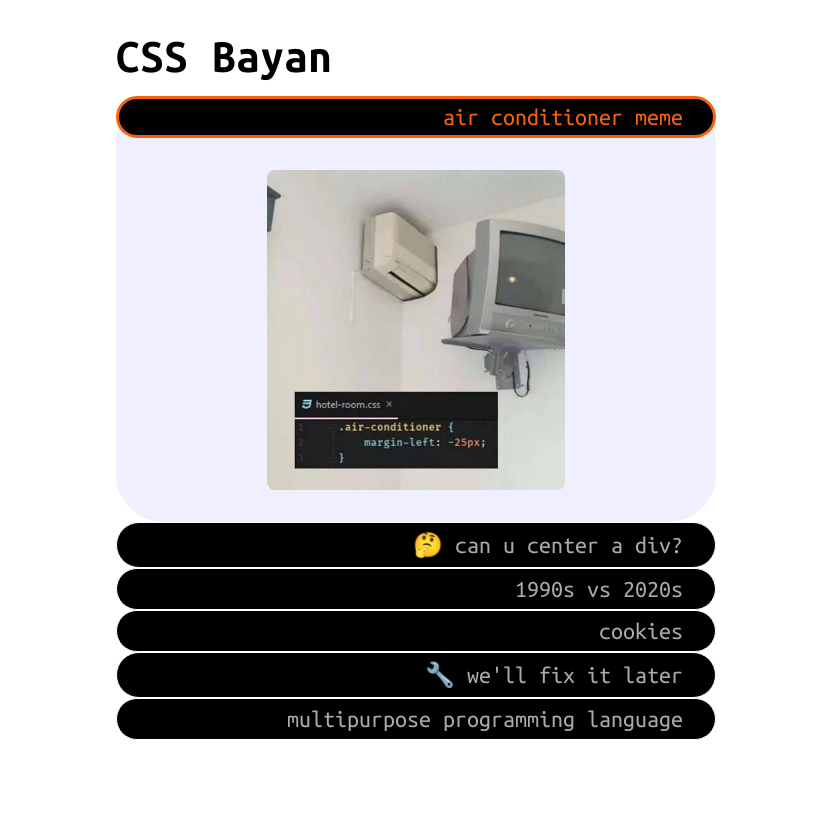
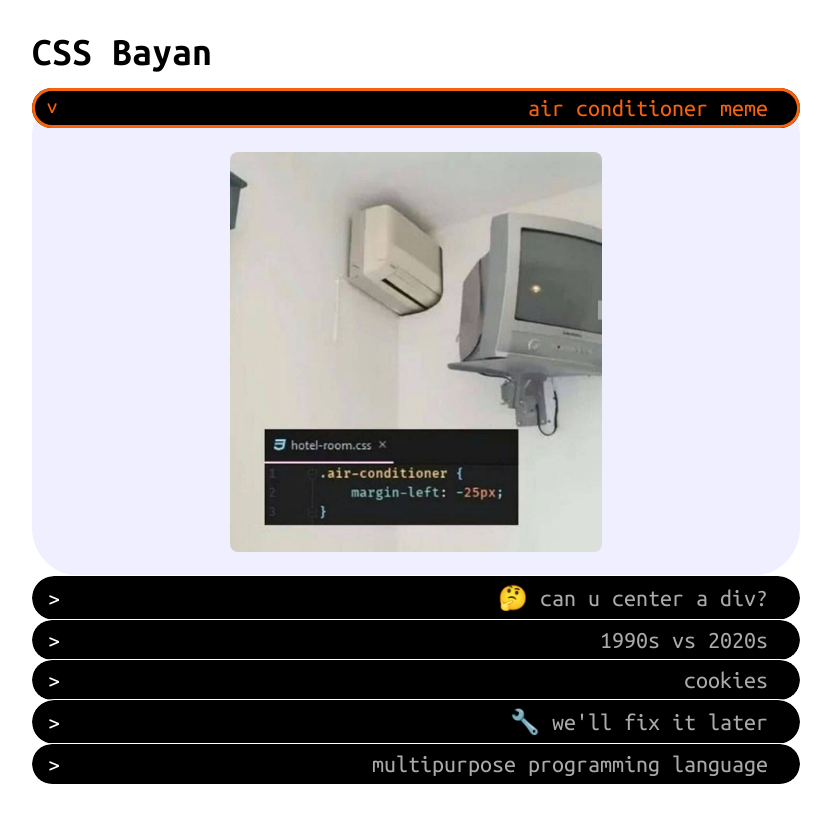
Before and after one commit to dniils/cssBayan, a plain HTML site: page cssBayan/index.html in a window 1280 px wide. Shown: the whole page, without its empty margins (224-1055 px from the left). Drawn offline with Linux system fonts and the light colour scheme.

Commit message:
feat: implement responsive design (Sun, Mar 12, 2023 03:25:43 PM)

```diff
--- a/cssBayan/style.css
+++ b/cssBayan/style.css
@@ -9,32 +9,27 @@
 
 .css-bayan {
   display: flex;
-  flex-direction: column;
   align-items: center;
-  padding: 2rem 0;
+  justify-content: center;
 }
 
 .css-bayan__header {
+  font-size: 1.5rem;
   margin-bottom: 1rem;
   user-select: none;
+  transition: font-size 0.5s ease-in-out;
 }
 
 .accordion {
-  width: 37.5rem;
-  height: 20%;
+  width: 90%;
   display: flex;
   flex-direction: column;
-  justify-content: space-evenly;
-}
-
-.accordion__header {
-  color: #aaa;
-  margin-right: 1rem;
-  transition: all 0.2s ease-in-out;
+  margin: 1rem;
 }
 
 .accordion:hover .accordion__icon {
   opacity: 1;
+  margin-right: 1rem;
 }
 
 .accordion:hover .accordion__header {
@@ -46,7 +41,7 @@
   display: flex;
   flex-direction: column;
   background-color: #f0efff;
-  font-size: 1.5rem;
+  font-size: 1rem;
   border-radius: 3rem;
   cursor: pointer;
 }
@@ -57,6 +52,7 @@
 }
 
 .accordion__tab {
+  font-size: 0.8rem;
   display: flex;
   flex-direction: row;
   justify-content: space-between;
@@ -66,7 +62,7 @@
   user-select: none;
   align-items: center;
   border-radius: 3rem;
-  border: 1px solid #fff;
+  outline: 1px solid #fff;
   transition: all 0.15s ease-in-out;
 }
 
@@ -75,6 +71,13 @@
   display: flex;
   flex-direction: column;
   transition: all 0.2s ease-in-out;
+}
+
+.accordion__header {
+  color: #aaa;
+  margin-right: 0.3rem;
+  transition: all 0.2s ease-in-out;
+  text-align: right;
 }
 
 .accordion__meme {
@@ -87,7 +90,6 @@
 }
 
 .accordion__icon {
-  opacity: 0;
   color: #fff;
   display: block;
   transition: all 0.2s ease-in-out;
@@ -96,17 +98,16 @@
 .accordion__input {
   position: absolute;
   left: -100000px;
-  /* transition: all 0.15s ease-in-out; */
 }
 
 .accordion__input:checked + .accordion__label .accordion__meme {
-  max-height: 20rem;
-  margin: 2rem 0;
+  max-height: 10rem;
+  margin: 1rem 0;
 }
 
 .accordion__label:hover .accordion__meme {
-  max-height: 20rem;
-  margin: 2rem 0;
+  max-height: 10rem;
+  margin: 1rem 0;
 }
 
 .accordion__label:active {
@@ -144,3 +145,130 @@
 .accordion__input:checked + .accordion__label .accordion__icon-closed {
   display: none;
 }
+
+@media (min-width: 320px) {
+  .css-bayan__header {
+    font-size: 2rem;
+  }
+
+  .accordion {
+    width: 90%;
+    margin: 1rem;
+  }
+
+  .accordion__tab {
+    font-size: 1rem;
+  }
+
+  .accordion__item {
+    font-size: 1rem;
+  }
+
+  .accordion__header {
+    margin-right: 0.5rem;
+  }
+
+  .accordion__input:checked + .accordion__label .accordion__meme {
+    max-height: 15rem;
+    max-width: 15rem;
+    margin: 1rem 0;
+  }
+
+  .accordion__label:active .accordion__tab .accordion__icon,
+  .accordion__label:active .accordion__tab .accordion__header {
+    scale: 1.1;
+  }
+}
+
+@media (min-width: 820px) {
+  .accordion {
+    width: 60%;
+    margin: 2rem;
+  }
+
+  .css-bayan__header {
+    font-size: 2.5rem;
+  }
+
+  .accordion__tab {
+    font-size: 1.5rem;
+  }
+
+  .accordion__header {
+    margin-right: 1rem;
+  }
+
+  .accordion__input:checked + .accordion__label .accordion__meme {
+    max-height: 25rem;
+    max-width: 25rem;
+    margin: 1.5rem 0;
+  }
+
+  .accordion__label:active .accordion__tab .accordion__icon,
+  .accordion__label:active .accordion__tab .accordion__header {
+    scale: 1.15;
+  }
+}
+
+@media (min-width: 1920px) {
+  .accordion {
+    width: 40%;
+    margin: 3rem;
+  }
+
+  .css-bayan__header {
+    font-size: 3rem;
+  }
+
+  .accordion__tab {
+    font-size: 2rem;
+  }
+
+  .accordion__input:checked + .accordion__label .accordion__meme {
+    max-height: 30rem;
+    max-width: 30rem;
+    margin: 2rem 0;
+  }
+}
+
+@media (hover: hover) {
+  .accordion__icon {
+    opacity: 0;
+  }
+
+  .accordion:hover .accordion__icon {
+    opacity: 1;
+  }
+
+  .accordion:hover .accordion__header {
+    color: #fff;
+  }
+
+  .accordion__label:hover .accordion__tab .accordion__icon {
+    rotate: 90deg;
+  }
+
+  @media (min-width: 320px) {
+    .accordion__label:hover .accordion__meme {
+      max-height: 15rem;
+      max-width: 15rem;
+      margin: 1rem 0;
+    }
+  }
+
+  @media (min-width: 820px) {
+    .accordion__label:hover .accordion__meme {
+      max-height: 25rem;
+      max-width: 25rem;
+      margin: 1.5rem 0;
+    }
+  }
+
+  @media (min-width: 1920px) {
+    .accordion__label:hover .accordion__meme {
+      max-height: 30rem;
+      max-width: 30rem;
+      margin: 2rem 0;
+    }
+  }
+}
```
